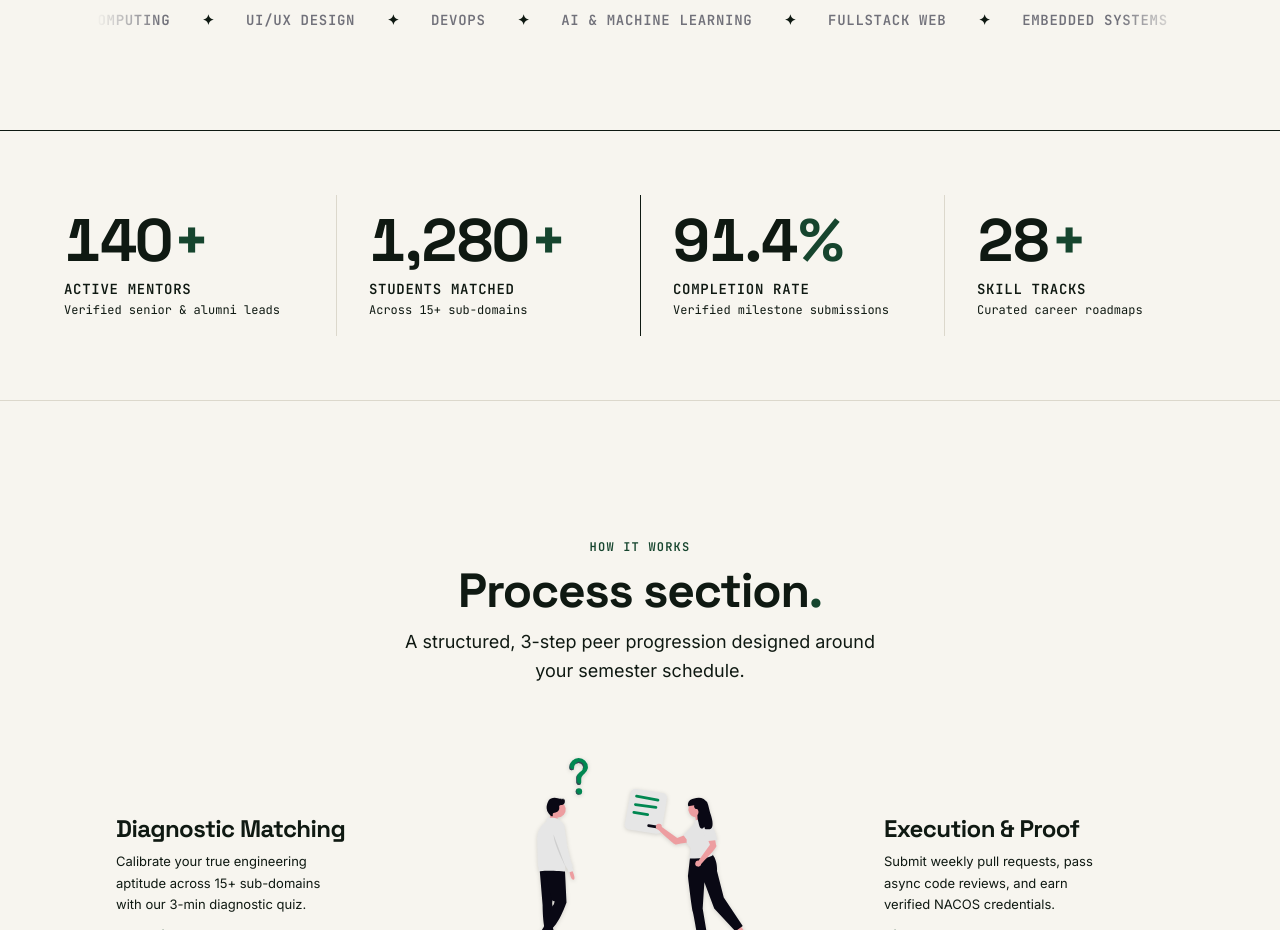
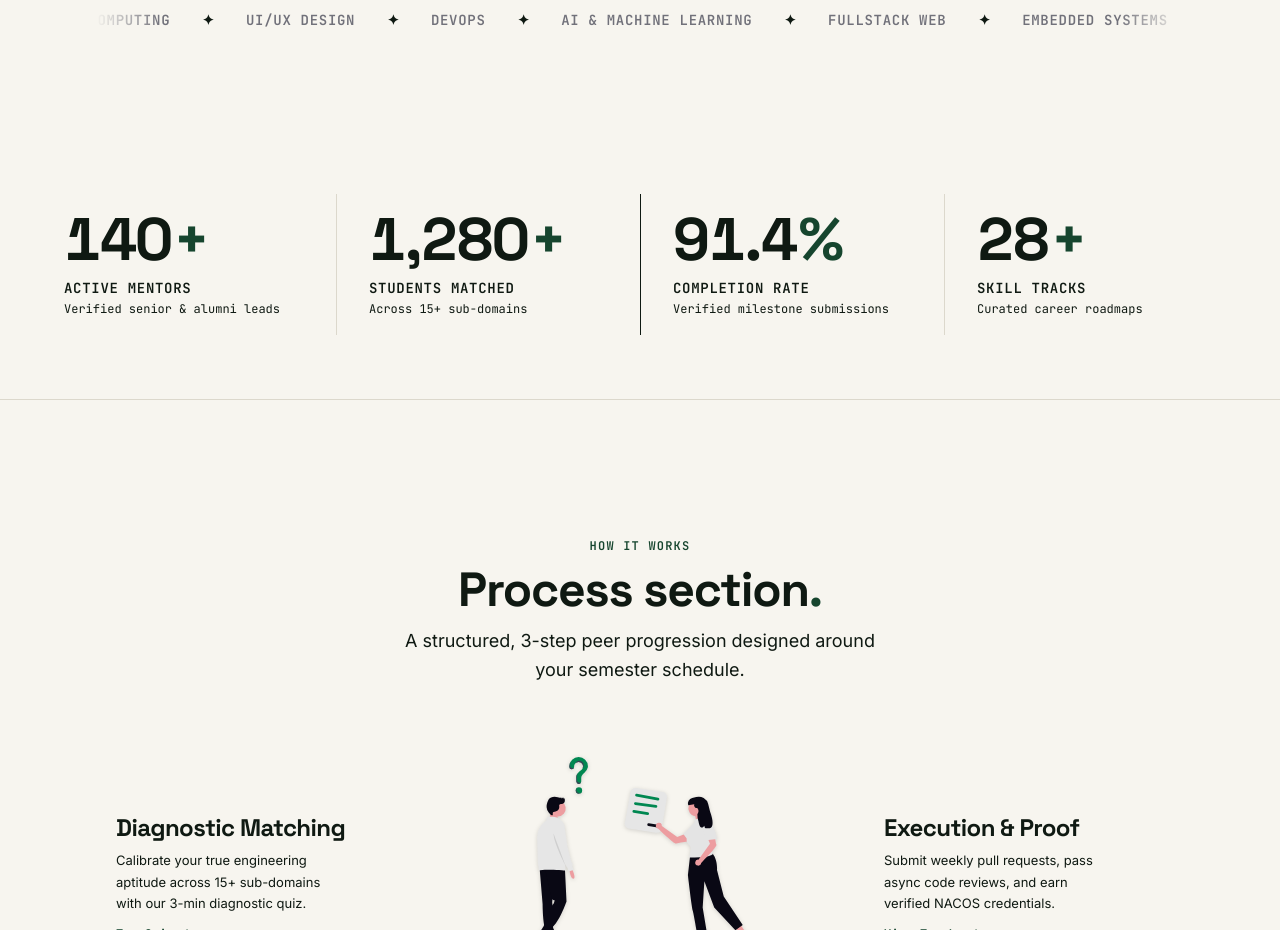
Before and after one commit to youngestage/NACOS-ABUAD, a Next.js app: page / in a window 1280 px wide. Shown: the part 980-1910 px from the top of the page. Built offline with nearby package versions, Linux system fonts and the light colour scheme.

Commit message:
fix: remove top border line from StatsStrip

```diff
--- a/src/components/landing/StatsStrip.tsx
+++ b/src/components/landing/StatsStrip.tsx
@@ -80,7 +80,7 @@ function MetricItem({
 
 export default function StatsStrip() {
   return (
-    <section className="py-10 sm:py-16 bg-paper border-t border-line/60">
+    <section className="py-10 sm:py-16 bg-paper">
       <div className="max-w-7xl mx-auto px-4 sm:px-6 lg:px-8">
         <div className="grid grid-cols-2 lg:grid-cols-4">
 
```
